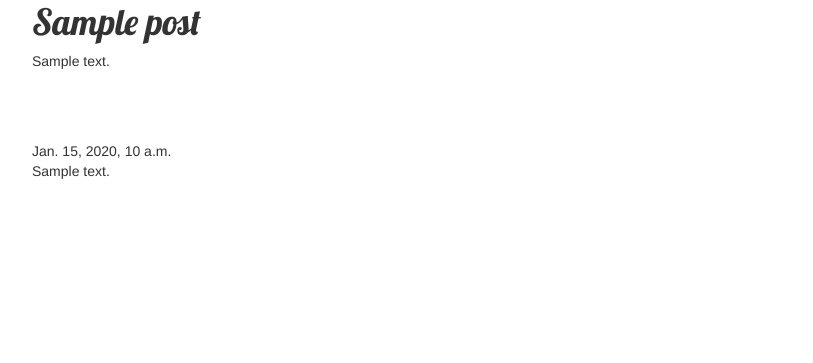
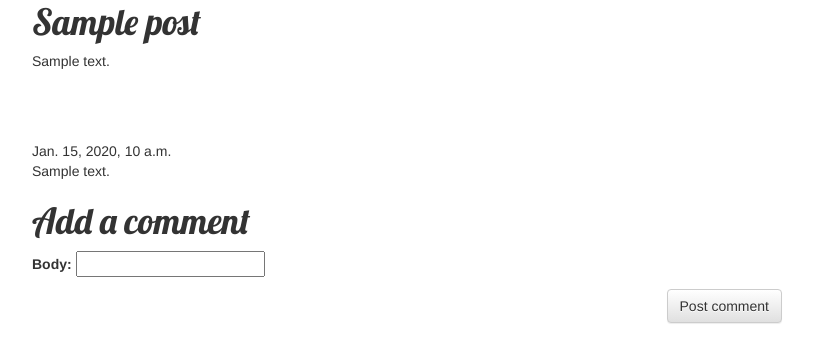
Before and after one commit to wirsindpapst/unchained_blog, a Django app: page /post/1/ in a window 1280 px wide. Shown: the part 182-545 px from the top of the page, without its empty margins (38-851 px from the left). Run offline with Django 3.2, Linux system fonts and the light colour scheme; tables that the repository leaves empty hold one stand-in row (values such as "Sample post"); some libraries are stand-ins or nearby versions.

Commit message:
Comment functionality working. Need to write feature tests once Selenium is working properly

```diff
--- a/blog/forms.py
+++ b/blog/forms.py
@@ -1,5 +1,5 @@
 from django import forms
-from .models import Post
+from .models import Post, Comment
 
 # Additional imports for users:
 from django.contrib.auth.models import User
@@ -26,3 +26,9 @@ class RegistrationForm(UserCreationForm):
             user.save()
 
         return user
+
+class CommentForm(forms.ModelForm):
+
+    class Meta:
+        model = Comment
+        fields = ('body',)
--- a/blog/templates/blog/post_detail.html
+++ b/blog/templates/blog/post_detail.html
@@ -24,4 +24,10 @@
             </div>
         </div>
     {% endfor %}
+
+    <h1>Add a comment</h1>
+    <form method="POST" class="comment-form">{% csrf_token %}
+        {{ comment_form.as_p }}
+        <button type="submit" class="save btn btn-default">Post comment</button>
+    </form>
 {% endblock %}
--- a/blog/views.py
+++ b/blog/views.py
@@ -8,7 +8,7 @@ from django.http import HttpResponseRedirect
 from django.contrib.auth.forms import UserCreationForm
 from django.template.context_processors import csrf
 from django.shortcuts import render_to_response
-from .forms import RegistrationForm
+from .forms import RegistrationForm, CommentForm
 from django.contrib.auth import authenticate, login
 from django.contrib import messages
 
@@ -18,12 +18,23 @@ def post_list(request):
     return render(request, 'blog/post_list.html', {'posts': posts})
 
 def post_detail(request, pk):
-    post = get_object_or_404(Post, pk=pk)
-    comments = Comment.objects.filter(post_id=pk)
-    if not comments:
-        return render(request, 'blog/post_detail.html', {'post': post,})
+    if request.method == "POST":
+        comment_form = CommentForm(request.POST)
+        if comment_form.is_valid():
+            new_comment = comment_form.save(commit=False)
+            new_comment.author = request.user
+            new_comment.post = get_object_or_404(Post, pk=pk)
+            new_comment.created_date = timezone.now()
+            new_comment.save()
+            return redirect('post_detail', pk= new_comment.post.id)
     else:
-        return render(request, 'blog/post_detail.html', {'post': post, 'comments': comments})
+        post = get_object_or_404(Post, pk=pk)
+        comments = Comment.objects.filter(post_id=pk)
+        comment_form = CommentForm()
+        if not comments:
+            return render(request, 'blog/post_detail.html', {'post': post, 'comment_form': comment_form})
+        else:
+            return render(request, 'blog/post_detail.html', {'post': post, 'comments': comments, 'comment_form': comment_form})
 
 def post_new(request):
     if request.method == "POST":
@@ -75,3 +86,16 @@ def register(request):
 
 def registration_complete(request):
     return render_to_response('registration/registration_complete.html')
+
+def comment_new(request):
+    if request.method == "POST":
+        form = PostForm(request.POST)
+        if form.is_valid():
+            post = form.save(commit=False)
+            post.author = request.user
+            post.published_date = timezone.now()
+            post.save()
+            return redirect('post_detail', pk=post.pk)
+    else:
+        form = PostForm()
+    return render(request, 'blog/post_new.html', {'form': form})
```
Also changed, not shown: blog/tests/test_blog.py (added, +53 -0 lines).
